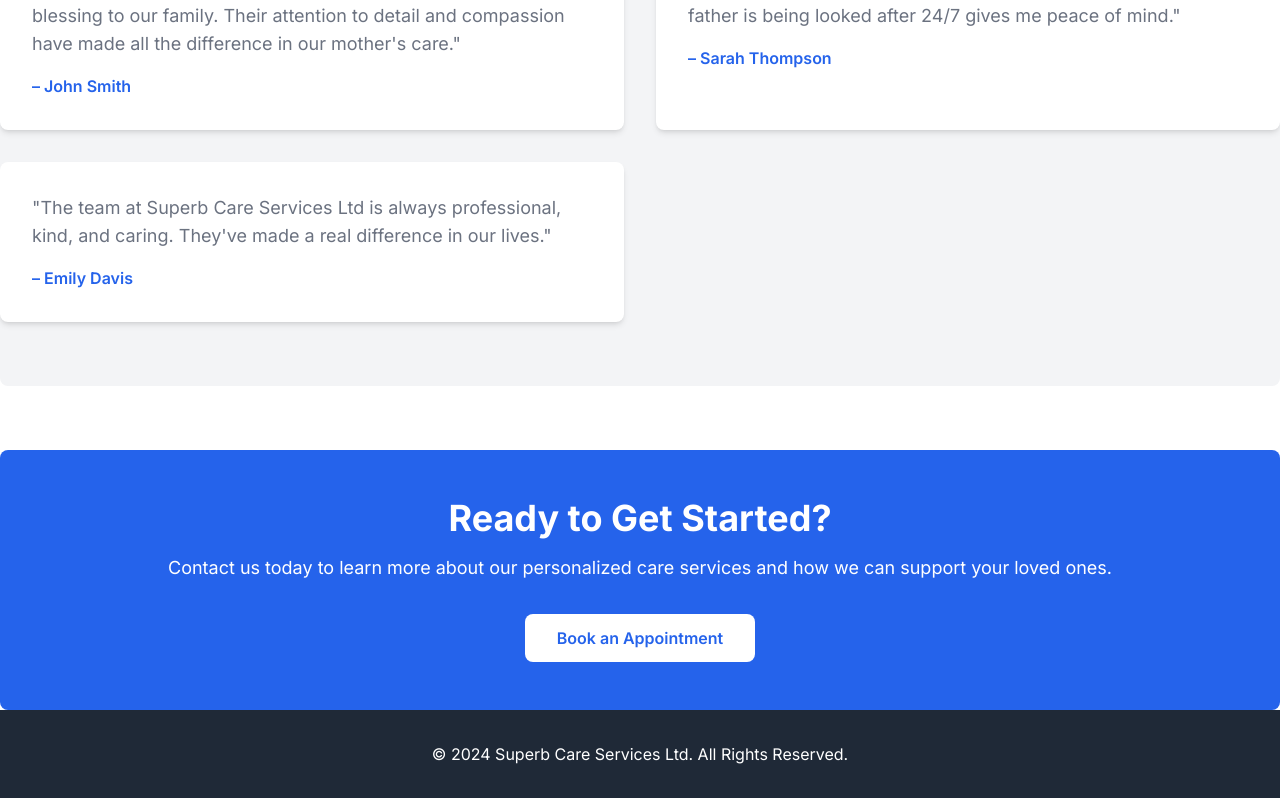
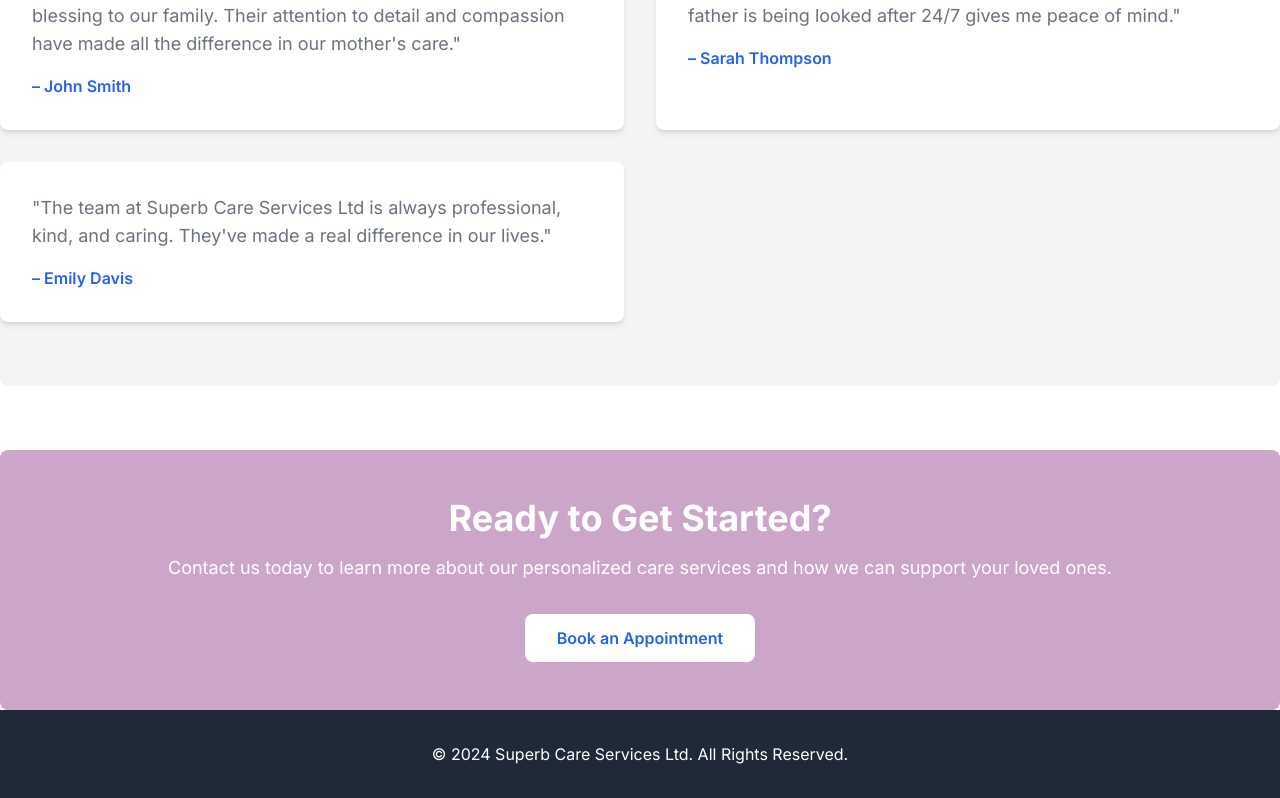
Before and after one commit to JeiKiarie/superbcare-v3, a Next.js app: page /services in a window 1280 px wide. Shown: the part 1841-2639 px from the top of the page. Built offline with nearby package versions, Linux system fonts and the light colour scheme.

Commit message:
changed bg color

```diff
--- a/app/services/page.jsx
+++ b/app/services/page.jsx
@@ -178,7 +178,7 @@ export default function Services() {
 			</section>
 
 			{/* Call to Action Section */}
-			<section className="text-center py-12 px-4 bg-blue-600 text-white rounded-lg">
+			<section className="text-center py-12 px-4 bg-[#cca6c8] text-white rounded-lg">
 				<motion.h2
 					className="text-4xl font-bold mb-4"
 					initial={{ opacity: 0 }}
```
Also changed, not shown: components/Header.jsx (+0 -5 lines).
